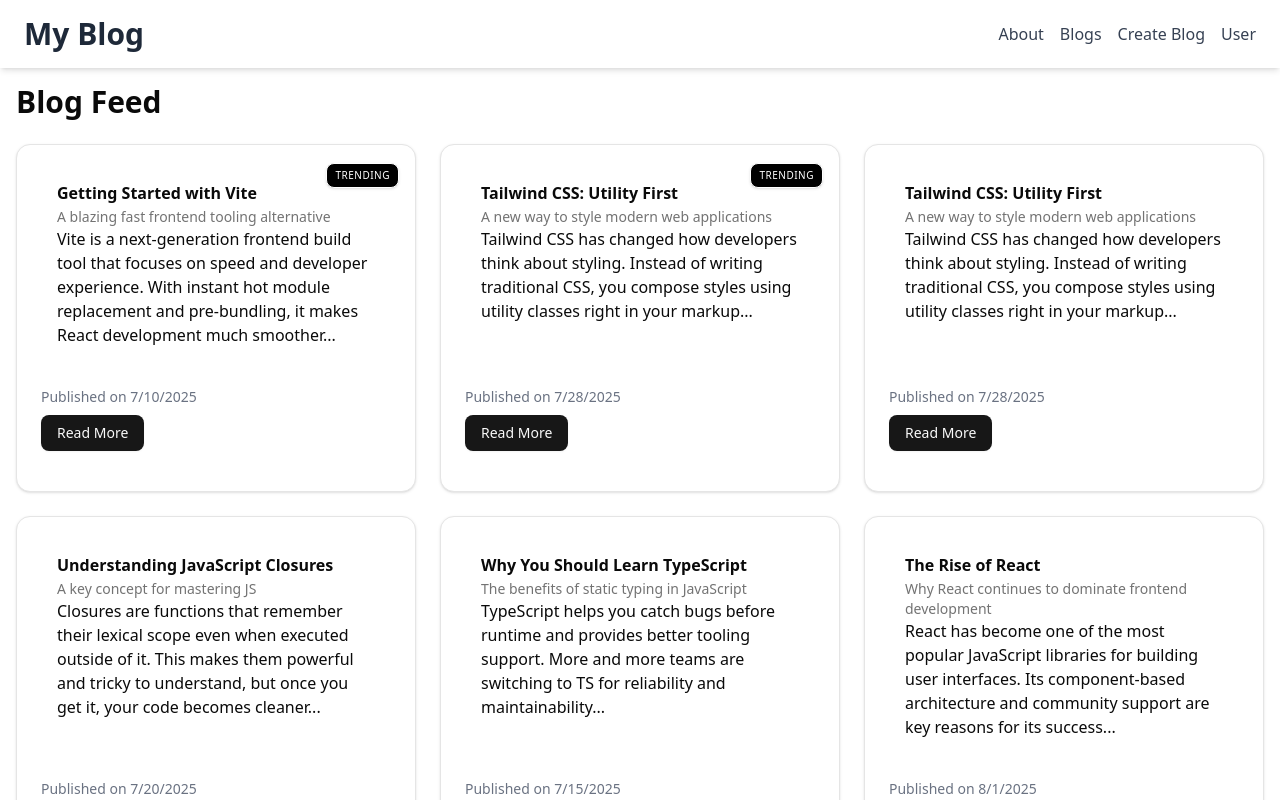
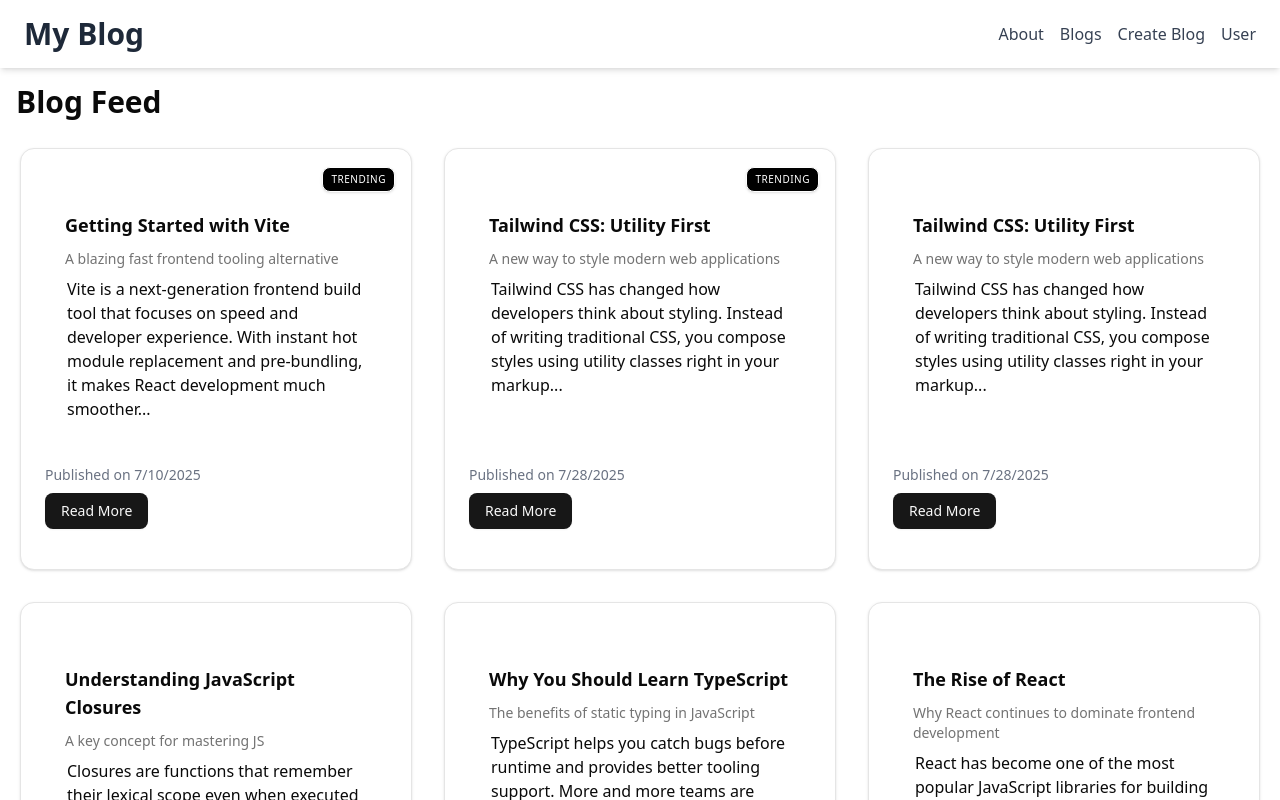
Before and after one commit to Sahana-Lakshmipathy-1/Blog-Website, a React (Vite) app in the folder client/: page /blog in a window 1280 px wide. Shown: the top 800 px of the page. Built offline with nearby package versions, Linux system fonts and the light colour scheme.

Commit message:
Blog Card Styling

```diff
--- a/client/src/components/BlogCard.jsx
+++ b/client/src/components/BlogCard.jsx
@@ -19,9 +19,9 @@ const BlogCard = ({ blog }) => {
     : 'bg-gray-200 text-gray-800 border-gray-300';
 
   return (
-    <div className="grid-3col-3 relative">
+    <div className="grid-3col-3 relative m-1">
       <Card className="h-full flex flex-col justify-between relative">
-        <div className="p-4">
+        <div className="p-5">
           {blog.badge && (
             <div className="absolute top-4 right-4">
               <Badge
@@ -34,11 +34,11 @@ const BlogCard = ({ blog }) => {
           )}
 
           <CardHeader>
-            <CardTitle>{blog.title}</CardTitle>
-            <CardDescription>{blog.subtitle}</CardDescription>
+            <CardTitle className="text-lg mt-4.5">{blog.title}</CardTitle>
+            <CardDescription className="mt-1 ">{blog.subtitle}</CardDescription>
           </CardHeader>
 
-          <CardContent>
+          <CardContent className="mt-2 ml-0.5">
             <p>{blog.content}</p>
           </CardContent>
         </div>
```
